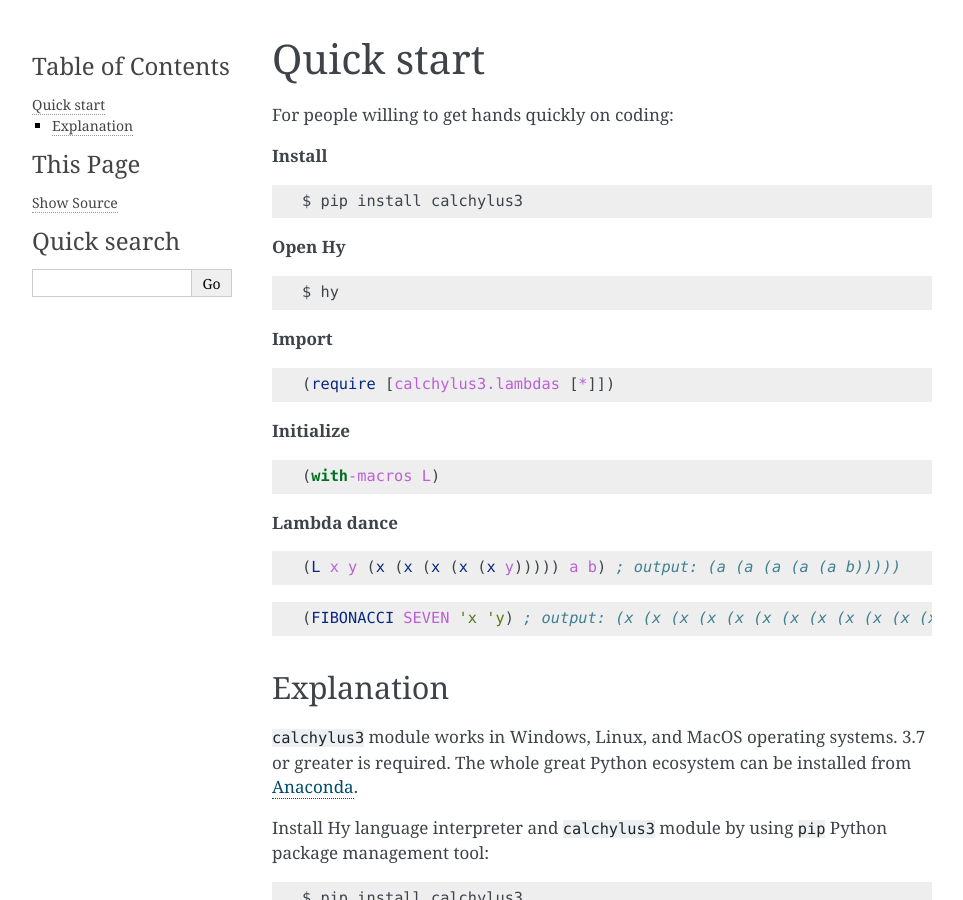
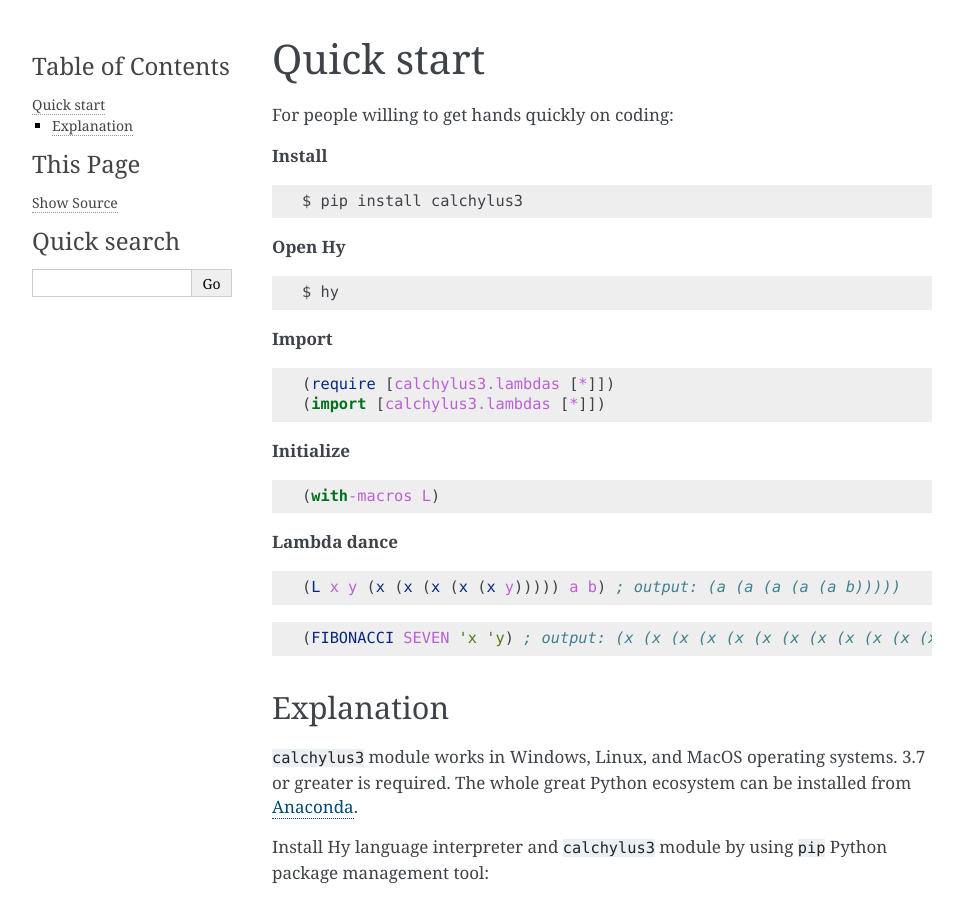
Before and after one commit to markomanninen/calchylus3, a Sphinx documentation site: the page built from doc/quick.rst, in a window 1280 px wide and 900 px high. Shown: the whole window, without its empty margins (148-1111 px from the left). Built offline with Sphinx 7.4.7, drawn with Linux system fonts in a browser that asks for light colours.

Commit message:
add import to docs

```diff
--- a/doc/quick.rst
+++ b/doc/quick.rst
@@ -21,6 +21,7 @@
 .. code-block:: hylang
 
 	(require [calchylus3.lambdas [*]])
+	(import [calchylus3.lambdas [*]])
 
 **Initialize**
 
```
Also changed, not shown: 2 other files.
